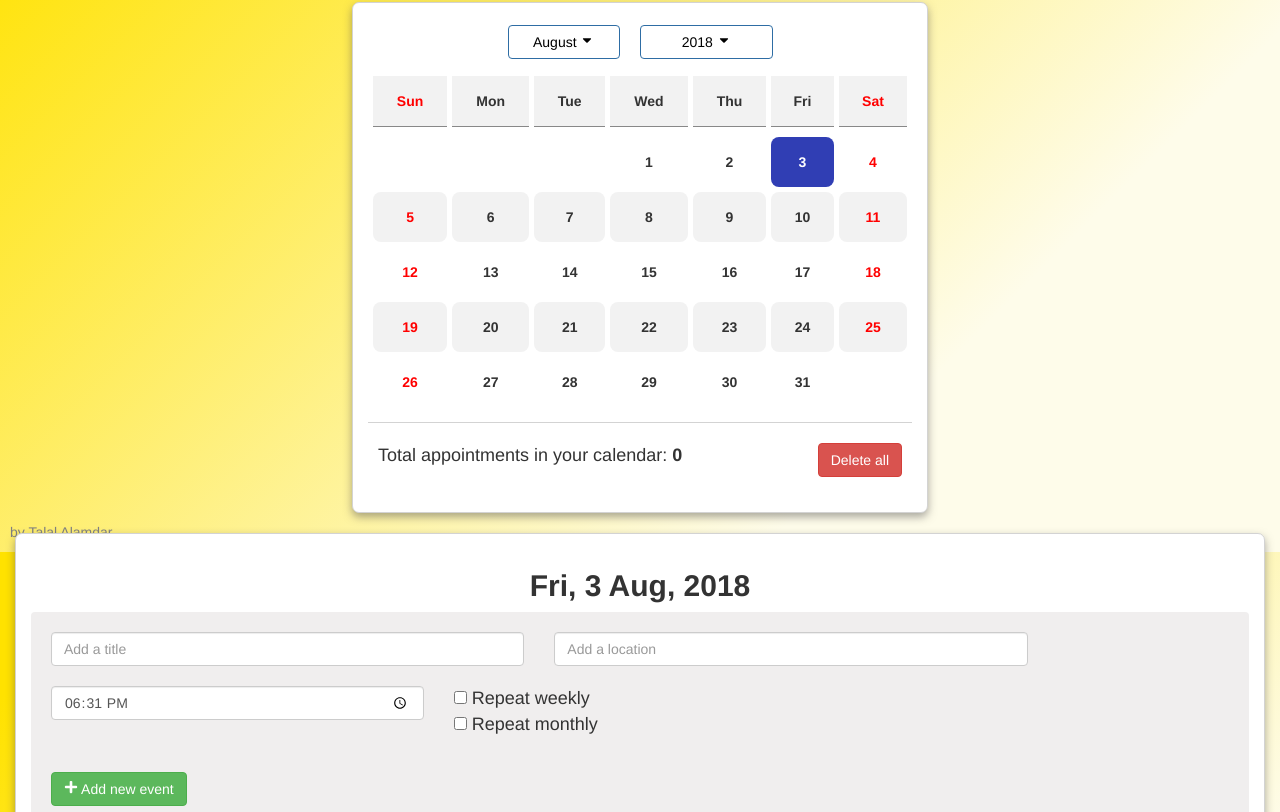
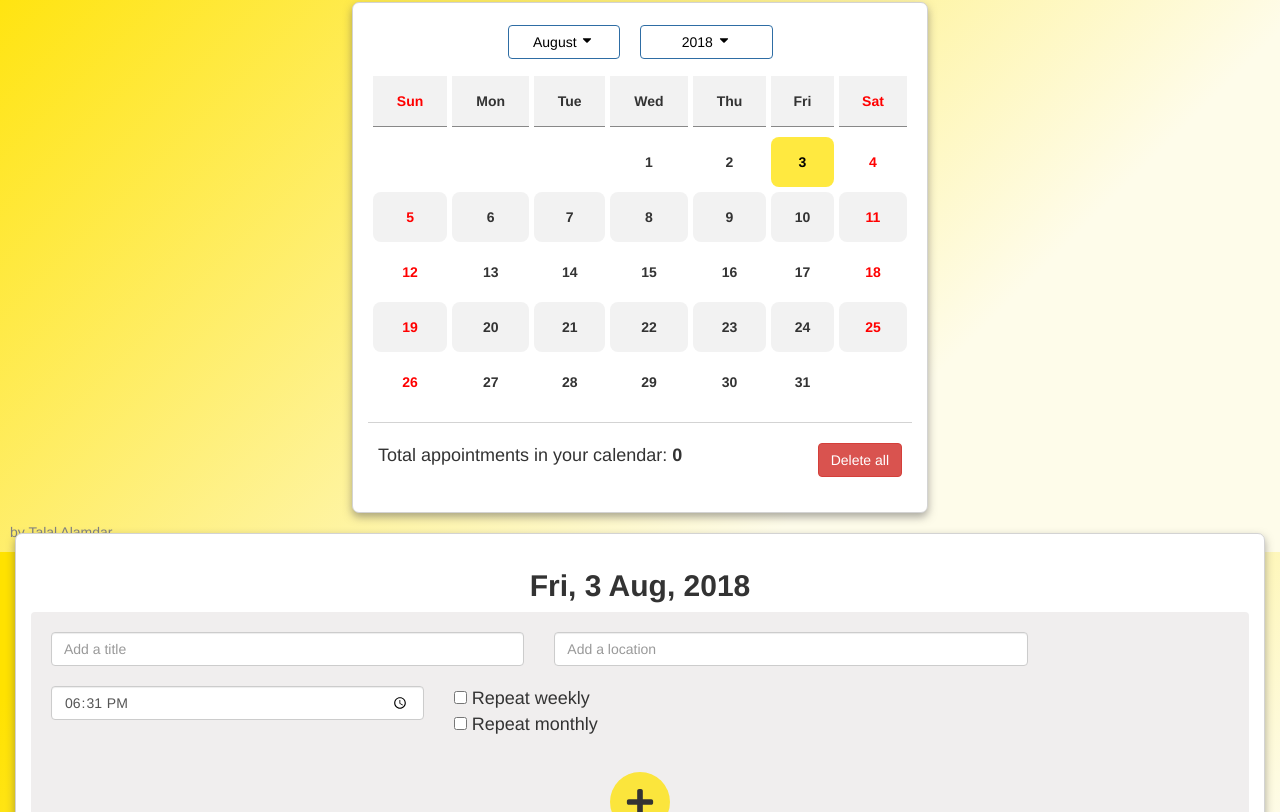
Before and after one commit to talalalamdar/calendar-react, a React (Create React App) app: page / in a window 1280 px wide. Shown: the part 248-1060 px from the top of the page. Built offline with nearby package versions, Linux system fonts and the light colour scheme.

Commit message:
adding some styling

```diff
--- a/package.json
+++ b/package.json
@@ -8,9 +8,7 @@
     "babel-plugin-transform-object-rest-spread": "^6.26.0",
     "babel-preset-react": "^6.24.1",
     "bootstrap": "^4.3.1",
-    "jquery": "^3.3.1",
     "moment": "^2.24.0",
-    "popper.js": "^1.14.7",
     "react": "^16.8.4",
     "react-bootstrap": "^1.0.0-beta.5",
     "react-dom": "^16.8.4",
--- a/public/index.html
+++ b/public/index.html
@@ -11,7 +11,6 @@
     -->
   <link rel="manifest" href="%PUBLIC_URL%/manifest.json">
   <link rel="shortcut icon" href="%PUBLIC_URL%/favicon.ico">
-
 
   <!--
       Notice the use of %PUBLIC_URL% in the tags above.
--- a/src/App.css
+++ b/src/App.css
@@ -13,6 +13,7 @@ body {
   background-repeat: no-repeat;
   height: 100vh;
   background-attachment: fixed;
+  font-family: sans-serif;
 }
 
 .page-header {
@@ -64,6 +65,7 @@ body {
   cursor: pointer;
   border-radius: 8px;
   font-weight: bolder;
+  transition: background-color .4s;
 }
 
 .week-header-cell {
@@ -173,6 +175,7 @@ input {
   box-sizing: content-box;
   list-style: none;
   border: 1px solid lightgray;
+  transition: box-shadow 0.6s;
 }
 
 .task-item {
@@ -240,6 +243,7 @@ input {
   padding: 10px;
   font-size: 18px;
   font-weight: 200 !important;
+  transition: height 1s;
   height: 100%;
 }
 
@@ -259,6 +263,19 @@ input {
   -webkit-box-shadow: 0px 0px 10px 0px rgba(255, 226, 0, 0.75);
   -moz-box-shadow: 0px 0px 10px 0px rgba(255, 226, 0, 0.75);
   box-shadow: 0px 0px 10px 0px rgba(255, 226, 0, 0.75);
+}
+
+.submit-btn {
+  background-color: rgba(255, 226, 0, 0.75);
+  border: none;
+  transition: box-shadow .5s;
+}
+
+.submit-btn:hover {
+  animation-name: rotateBtn;
+  animation-duration: .5s;
+  animation-fill-mode: forwards;
+  box-shadow: 0 0px 0px 8px rgba(255, 226, 0, 0.75);
 }
 
 .total-container {
@@ -311,3 +328,12 @@ input {
     padding-left: 5%;
   }
 }
+
+@keyframes rotateBtn {
+  0% {
+    transform: rotate(0deg);
+  }
+  100% {
+    transform: rotate(180deg);
+  }
+}
--- a/src/components/Calendar.js
+++ b/src/components/Calendar.js
@@ -145,7 +145,7 @@ class Calender extends Component {
 
             monthDays.push(
                 <td id={dateId}
-                    style={todayStr === dateId ? styles.todayCellStyle : dateId === this.props.selectedDay ? styles.selectedDay : checkWeekends === 0 || checkWeekends === 6 ? styles.weekendsCellsStyle : isBusyDay ? styles.busyDayStyle : {}} className="day-cell" key={dateId} onClick={(e) => this.changeDay(e, i)}>
+                    style={todayStr === dateId ? styles.todayCellStyle : dateId === this.props.selectedDay ? styles.selectedDay : checkWeekends === 0 || checkWeekends === 6 ? styles.weekendsCellsStyle : {}} className="day-cell" key={dateId} onClick={(e) => this.changeDay(e, i)}>
                     {i}
                     <div style={{lineHeight: '0px'}}>
                         {dayTotalTasks ?
@@ -219,17 +219,14 @@ class Calender extends Component {
 
 const styles = {
     todayCellStyle: {
-        backgroundColor: 'rgb(48, 62, 180)',
-        color: 'white',
+        backgroundColor: 'rgba(255, 226, 0, 0.75)',
+        color: 'black',
         cursor: 'pointer',
         margin: 'auto',
         textAlign: 'center'
     },
     selectedDay: {
         border: '2px solid black'
-    },
-    busyDayStyle: {
-        border: '1px dotted red',
     },
     weekendsCellsStyle: {
         color: 'red',
--- a/src/components/DayDetails.js
+++ b/src/components/DayDetails.js
@@ -77,8 +77,8 @@ class DayDetails extends Component {
                     </Col>
                 </Row>
                 <Row >
-                    <Col sm={3} md={4} style={styles.formInput}>
-                        <Button type="submit" className="btn btn-success"> <FaPlus /> Add new event</Button>
+                    <Col sm={3} md={4} style={styles.btnDiv}>
+                        <button style={styles.newTaskBtn} type="submit" className="submit-btn"> <FaPlus /></button>
                     </Col>
                 </Row>
             </Form>
@@ -127,7 +127,20 @@ const styles = {
         flexWrap: 'wrap',
         width: '100%',
     },
-    formStyle: {backgroundColor: 'rgb(240, 238, 238)', padding: 20, marginBottom: 20, borderRadius: '4px'}
+    formStyle: {backgroundColor: 'rgb(240, 238, 238)', padding: 20, marginBottom: 20, borderRadius: '4px'},
+    newTaskBtn: {
+        borderRadius: '50%',
+        padding: '15px' ,
+        fontSize: '30px',
+        display: 'flex',
+        justifyContent: 'center',
+        alignItems: 'center'
+    },
+    btnDiv: {
+        width: '100%',
+        display: 'flex',
+        justifyContent: 'center',
+    }
 }
 
 export default DayDetails;
```
Also changed, not shown: 1 other file (tests, documents, lock files or other folders).
